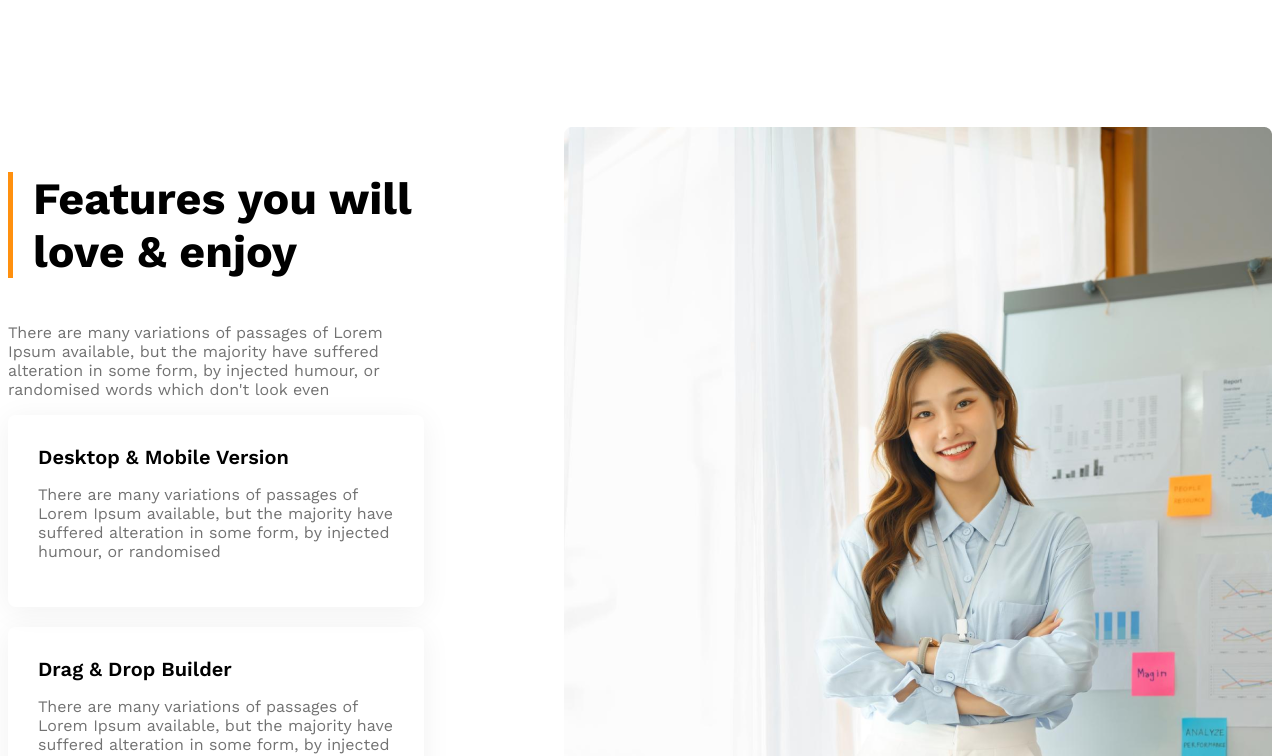
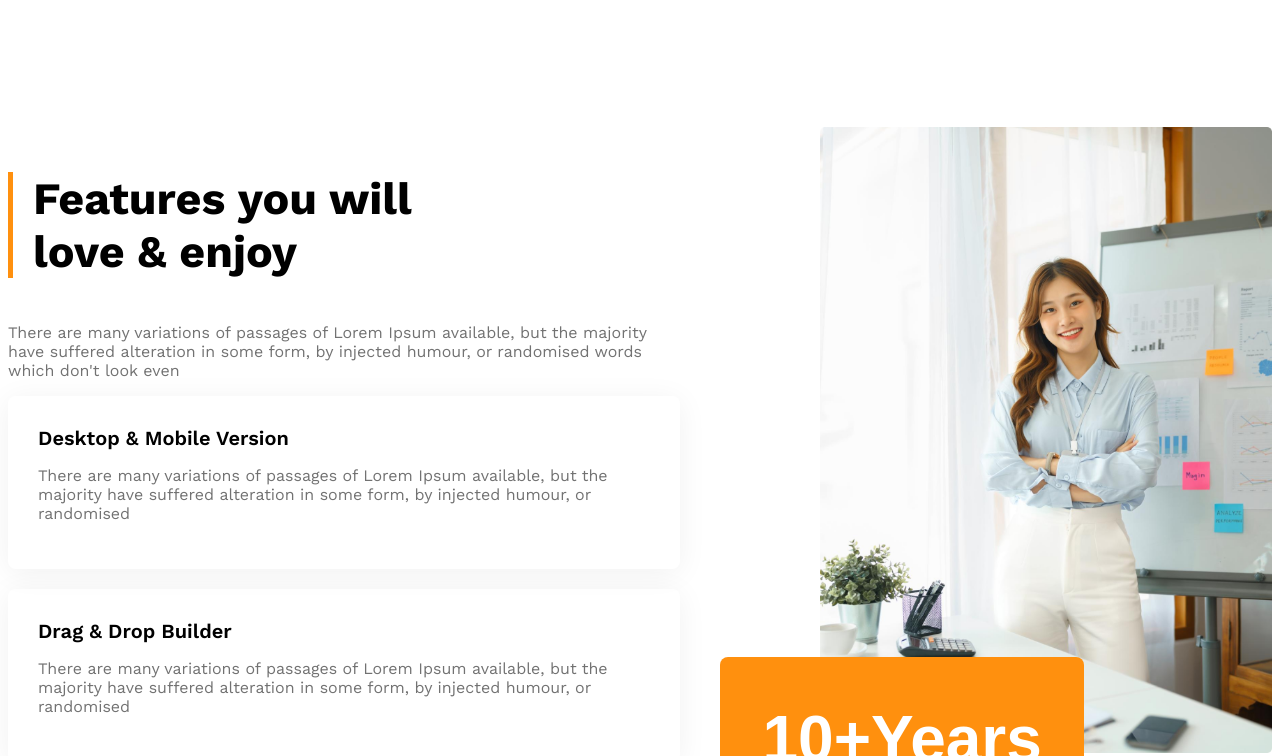
Before and after one commit to Saurav-Das557/g3-architect-website, a plain HTML site: page index.html in a window 1280 px wide. Shown: the part 2044-2800 px from the top of the page. Drawn offline with nearby package versions, Linux system fonts and the light colour scheme.

Commit message:
Made features part responsive

```diff
--- a/index.html
+++ b/index.html
@@ -95,7 +95,7 @@
                      </div>
 
             </div>
-            <div>
+            <div class="featured-architect">
                 <img src="images/architect.png" alt="">
                 <button id="experience-badge" class="btn-primary">
                     <span id="experience-year">10+Years</span>
```
